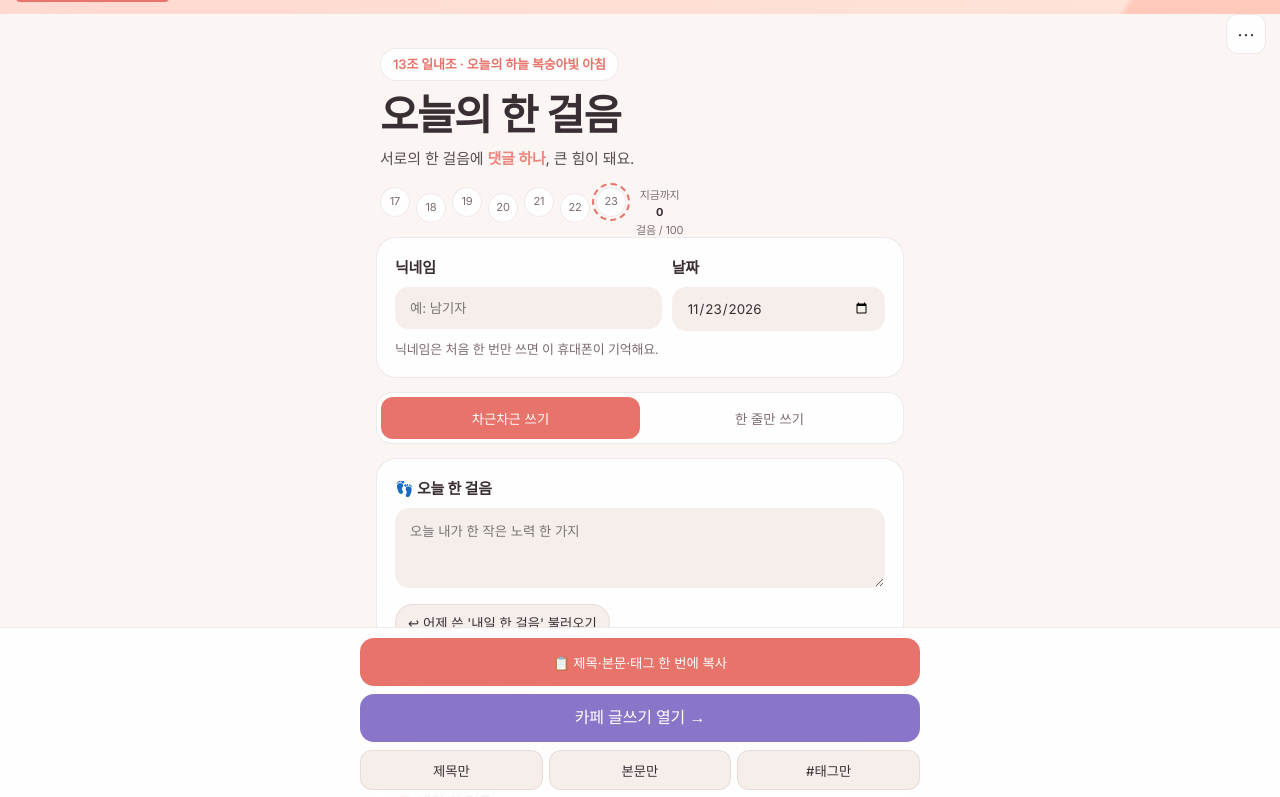
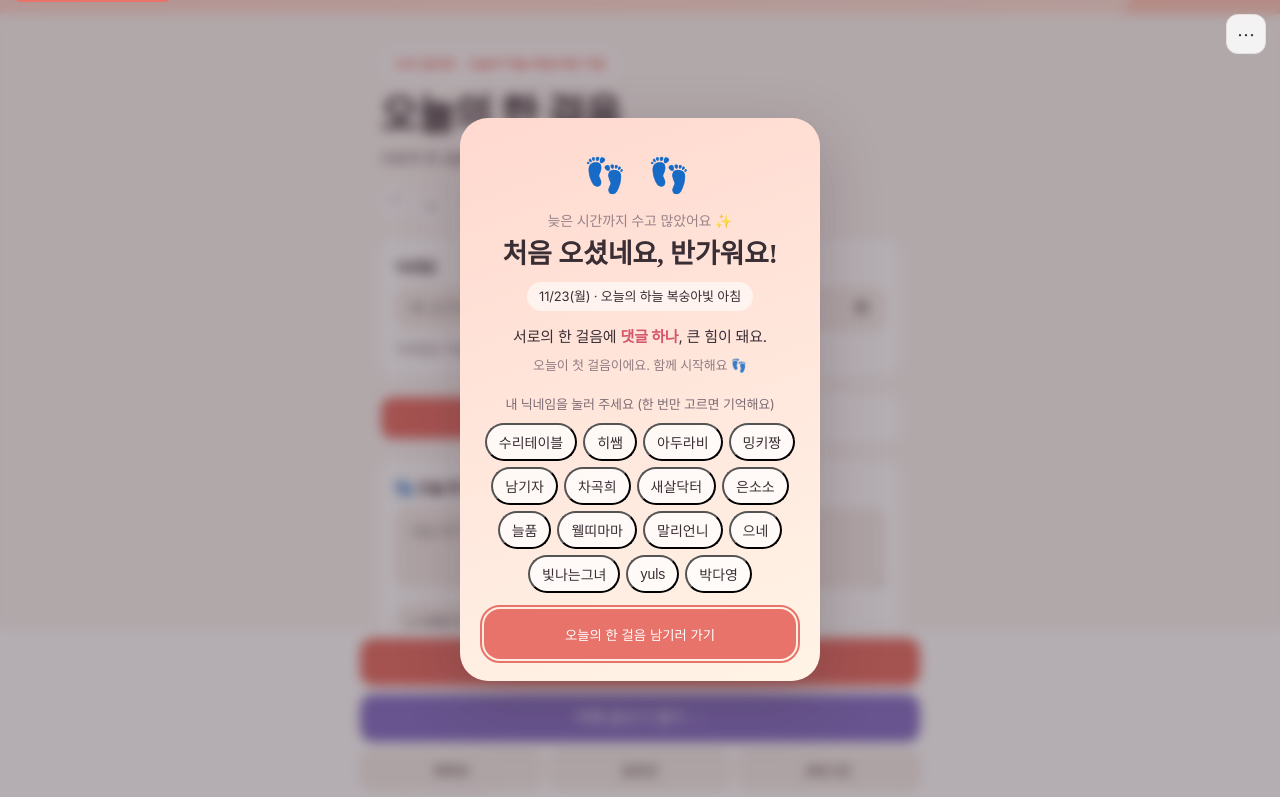
Before and after one commit to ilnaejo/1day-1step, a plain HTML site: page index.html in a window 1280 px wide. Shown: the top 797 px of the page. Drawn offline with nearby package versions, Linux system fonts and the light colour scheme; a web font is replaced by a local one.

Commit message:
Add files via upload

```diff
--- a/index.html
+++ b/index.html
@@ -146,6 +146,23 @@
     .guide { font-size: 13px; line-height: 1.75; padding: 0 4px; }
     .guide a { color: var(--accent-2); }
 
+    /* 환영 카드 (하루 한 번) */
+    .welcome { position: fixed; inset: 0; z-index: 900; display: grid; place-items: center; padding: 24px; background: rgba(40,25,35,.35); backdrop-filter: blur(6px); -webkit-backdrop-filter: blur(6px); }
+    .welcome[hidden] { display: none; }
+    .wcard { width: min(360px, 100%); border-radius: 28px; padding: 30px 24px 22px; text-align: center; color: #3a2e35; background: linear-gradient(160deg, var(--g1), var(--g2) 60%, var(--g3)); box-shadow: 0 20px 60px rgba(60,30,40,.25); animation: pop .45s cubic-bezier(.2,.9,.3,1.2) both; }
+    @keyframes pop { from { opacity: 0; transform: translateY(16px) scale(.94); } to { opacity: 1; transform: none; } }
+    .wcard .wfeet { font-size: 34px; letter-spacing: 6px; }
+    .wcard .whi { font-size: 14px; opacity: .8; margin-top: 8px; }
+    .wcard h3 { font-family: 'Gowun Batang', serif; font-size: 27px; line-height: 1.3; margin: 4px 0 10px; }
+    .wcard .wsky { display: inline-block; font-size: 13px; padding: 4px 12px; border-radius: 999px; background: rgba(255,255,255,.6); }
+    .wcard .wmsg { font-size: 15px; line-height: 1.65; margin: 14px 0 6px; color: #3a2e35; }
+    .wcard .wmsg b { color: #d4566a; }
+    .wcard .wstat { font-size: 13px; opacity: .85; margin-bottom: 18px; }
+    .wpick { display: flex; flex-wrap: wrap; gap: 6px; justify-content: center; margin: 4px 0 16px; }
+    .wpick[hidden] { display: none; }
+    .wcard .wpick button { width: auto; min-height: 38px; padding: 0 12px; border-radius: 999px; background: rgba(255,255,255,.75); color: #3a2e35; font-weight: 500; font-size: 14px; }
+    .wcard > button { width: 100%; min-height: 50px; border: 0; border-radius: 16px; background: #e8736a; color: #fff; font: 700 16px inherit; font-family: inherit; cursor: pointer; }
+
     /* ===================== UTILITY MENU ===================== */
     .menu-container { position: fixed; top: 14px; right: 14px; z-index: 1000; }
     .menu-toggle { width: 40px; height: 40px; border-radius: 12px; border: 1px solid var(--border); background: var(--surface); color: var(--text); cursor: pointer; display: flex; align-items: center; justify-content: center; font-size: 18px; transition: background 0.15s, box-shadow 0.15s; }
@@ -256,6 +273,18 @@
   <div class="kakao" id="kakao" hidden>
     카톡 안에서 열려서 창 이동이 불편할 수 있어요.
     <a id="kakaoOut" href="#">크롬·삼성 인터넷으로 열기 →</a>
+  </div>
+  <div class="welcome" id="welcome" hidden role="dialog" aria-modal="true" aria-labelledby="wTitle">
+    <div class="wcard">
+      <div class="wfeet" aria-hidden="true">👣 👣</div>
+      <p class="whi" id="wHi"></p>
+      <h3 id="wTitle"></h3>
+      <span class="wsky" id="wSky"></span>
+      <p class="wmsg" id="wMsg"></p>
+      <p class="wstat" id="wStat"></p>
+      <div class="wpick" id="wPick" hidden></div>
+      <button id="wGo">오늘의 한 걸음 남기러 가기</button>
+    </div>
   </div>
   <div class="toast" id="toast" role="status"></div>
 
@@ -442,7 +471,68 @@
     }, { threshold: 0.15 });
     document.querySelectorAll('.reveal').forEach(function(x) { observer.observe(x); });
 
-    load(); render(); applySky();
+    // ===================== 환영 카드 (하루 한 번) =====================
+    function greetByHour() {
+      var h = new Date().getHours();
+      if (h >= 5 && h < 11) return '좋은 아침이에요 ☀️';
+      if (h >= 11 && h < 17) return '좋은 오후예요 🌤';
+      if (h >= 17 && h < 22) return '편안한 저녁이에요 🌙';
+      return '늦은 시간까지 수고 많았어요 ✨';
+    }
+    function showWelcome(force) {
+      var today = iso(new Date());
+      if (!force && sget('ilnae_welcome', '') === today) return;
+      sset('ilnae_welcome', today);
+      var nk = el('nick').value.trim();
+      var d = new Date(), y = new Date(); y.setDate(y.getDate() - 1);
+      var ye = entries[iso(y)], wroteY = !!(ye && ye.f1 && ye.f1.trim());
+      var n = Object.keys(entries).filter(function(k) { return entries[k].f1 && entries[k].f1.trim(); }).length;
+      var di = dayIndex(d), sk = SKIES[(di + skyOffset) % SKIES.length];
+      el('wHi').textContent = greetByHour();
+      el('wTitle').textContent = nk ? nk + '님, 반가워요!' : '처음 오셨네요, 반가워요!';
+      var pk = el('wPick');
+      if (nk) { pk.hidden = true; pk.innerHTML = ''; }
+      else {
+        pk.hidden = false;
+        pk.innerHTML = '<p style="width:100%;font-size:13px;margin-bottom:2px">내 닉네임을 눌러 주세요 (한 번만 고르면 기억해요)</p>' +
+          NICKS.map(function(x) { return '<button type="button" data-n="' + x + '">' + x + '</button>'; }).join('');
+      }
+      el('wSky').textContent = (d.getMonth() + 1) + '/' + d.getDate() + '(' + WD[d.getDay()] + ') · 오늘의 하늘 ' + sk.n;
+      el('wMsg').innerHTML = CHEERS[di % CHEERS.length];
+      el('wStat').textContent = n === 0 ? '오늘이 첫 걸음이에요. 함께 시작해요 👣'
+        : wroteY ? '어제도 걸으셨네요! 지금까지 ' + n + '걸음째예요.'
+        : '지금까지 ' + n + '걸음. 쉬어간 날도 괜찮아요, 다시 한 걸음!';
+      el('welcome').hidden = false;
+      setTimeout(function() { el('wGo').focus(); }, 50);
+    }
+    function closeWelcome() {
+      el('welcome').hidden = true;
+      if (!el('nick').value.trim()) el('nick').focus();
+    }
+    el('wPick').addEventListener('click', function(e) {
+      var b = e.target.closest('button[data-n]'); if (!b) return;
+      el('nick').value = b.dataset.n; save(); render();
+      el('wTitle').textContent = b.dataset.n + '님, 반가워요!';
+      this.hidden = true; el('wGo').focus();
+    });
+    el('wGo').addEventListener('click', closeWelcome);
+    el('welcome').addEventListener('click', function(e) { if (e.target === this) closeWelcome(); });
+    document.addEventListener('keydown', function(e) { if (e.key === 'Escape' && !el('welcome').hidden) closeWelcome(); });
+
+    // 날짜가 바뀌면 (휴대폰에 화면을 열어둔 채 자정이 지나도) 오늘 날짜로 자동 전환
+    var lastToday = iso(new Date());
+    function rollover() {
+      var t = iso(new Date());
+      if (t !== lastToday) {
+        if (el('date').value === lastToday) { el('date').value = t; load(); render(); applySky(); showWelcome(); }
+        lastToday = t;
+      }
+    }
+    document.addEventListener('visibilitychange', function() { if (!document.hidden) rollover(); });
+    window.addEventListener('focus', rollover);
+    window.addEventListener('pageshow', rollover);
+
+    load(); render(); applySky(); showWelcome();
   </script>
 </body>
 </html>
```
